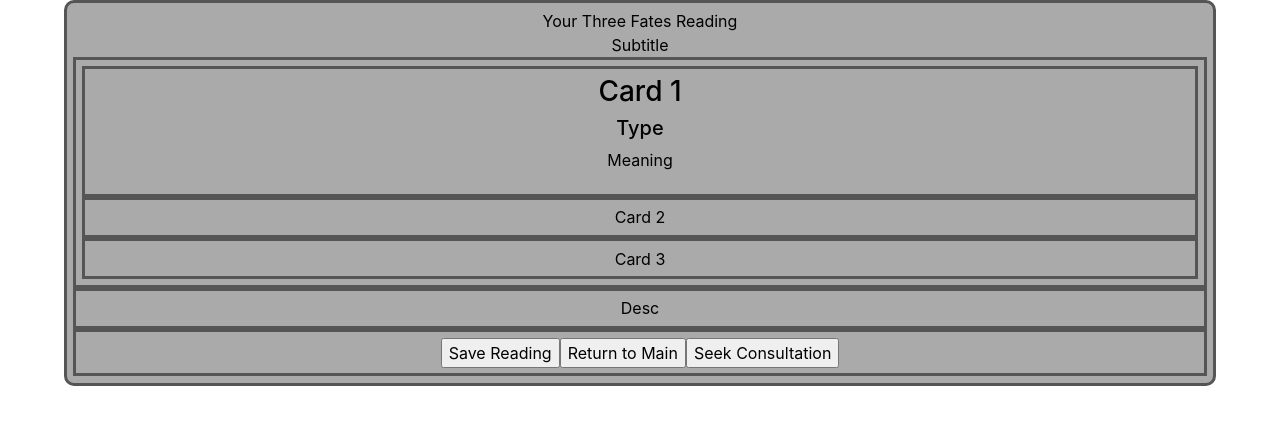
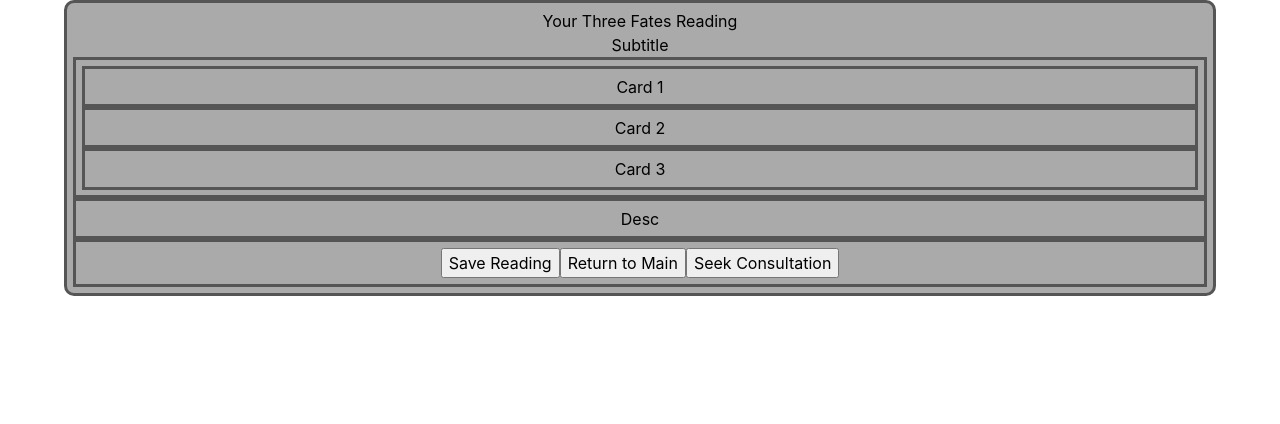
Before and after one commit to 220808-Java-React-Enterprise/ScapeGoats-P2-FrontEnd, a React (Create React App) app in the folder react-tarot/: page /draw in a window 1280 px wide. Shown: the top 424 px of the page. Built offline with nearby package versions, Linux system fonts and the light colour scheme.

Commit message:
Pre-merge commit for sept 17th Jon T update in main.

```diff
--- a/react-tarot/src/Components/Categories.tsx
+++ b/react-tarot/src/Components/Categories.tsx
@@ -5,6 +5,7 @@ import { useNavigate } from "react-router-dom";
 const CategoryPannel = () => {
 
     const navigate = useNavigate();
+
     function drawThree() {
         OuterAxios.get('/random?n=3').then(resp => {
             localStorage.setItem('cardsDrawn', JSON.stringify(resp.data.cards));
--- a/react-tarot/src/Components/Signup.tsx
+++ b/react-tarot/src/Components/Signup.tsx
@@ -1,11 +1,13 @@
 import {useEffect} from "react";
 import { useState } from "react";
-import { useNavigation } from "react-router-dom";
+import { useNavigate } from "react-router-dom";
 import InnerAxios from "../Utils/Config/InnerAxios";
 
 
 
 const Signup = () => {
+
+    const navigate = useNavigate();
 
     useEffect(() => {
         document.title = "Signup";
--- a/react-tarot/src/Components/ThreeFates.tsx
+++ b/react-tarot/src/Components/ThreeFates.tsx
@@ -1,37 +1,64 @@
-import { json } from "node:stream/consumers";
+
 import React, { useEffect } from "react";
 import "../Utils/CSS/ThreeFates.css"
-import OuterAxios from "../Utils/Config/OuterAxios";
+import { useNavigate } from "react-router-dom";
 
 
 const ThreeFates = () => {
 
     //const details = {"name_short":String, "name":String, "value":String, "value_int": Number, "type":String, "meaning_up":String, "meaning_rev":String, "desc":String }
+    const navigate = useNavigate();
 
+    var categ;
 
-    function placeCard() {
-        var cards: JSON[] =[];
+    function setCategLove() {
+        categ = 'love';
+    }
+
+    function placeCard(  ) {
+
 
         if(localStorage.getItem('cardsDrawn') != null) {
             let cards = JSON.parse(localStorage.cardsDrawn);
-            console.log(cards[0].name);
+            //console.log(cards[0].name);
+
             displayCardInfo( cards, 0, 'C1');
+            displayCardInfo( cards, 1, 'C2');
+            displayCardInfo( cards, 2, 'C3');
+
+            displayCardDescription();
         }
         else {
-            let cards = {"name_short":String, "name":String, "value":String, "value_int": Number, "type":String, "meaning_up":String, "meaning_rev":String, "desc":String }
-
+            alert('No cards have been drawn, just how did you get here!');
+            navigate('/');
         }
 
     }
 
     function displayCardInfo( cards : any[], x : number, id : string ) {
 
+            var c = cards[x];
             var card = document.getElementById(id);
 
             if(card != null) {
-                var c = cards[x];
-                card.innerHTML= c.name + '\n';
+                card.innerHTML= '<h4>' + c.name + '</h4>\n' +
+                                '<h6>' + c.type + '</h6>\n' +
+                                '<p>' + c.meaning_up + '</p>';
+
             }
+    }
+
+    function displayCardDescription( ) {
+
+        var desc = document.getElementById('Description');
+
+        if(desc != null) {
+            desc.innerHTML= '';
+        }
+    }
+
+    const returnToMain = () => {
+        navigate('/');
     }
 
 
@@ -42,19 +69,14 @@ const ThreeFates = () => {
                 <div className="Title">Your Three Fates Reading</div>
                 <div className="Sub-Title">Subtitle</div>
                 <div className="Card-Div">
-                    <div className="Card" id='C1' onMouseDown={placeCard}>
-                        <h3 id='cardName'>Card 1</h3>
-                        <h5 id='cardType'>Type</h5>
-                        <p id='cardMeaning'>Meaning</p>
-
-                    </div>
+                    <div className="Card" id='C1' onMouseDown={placeCard}>Card 1</div>
                     <div className="Card" id='C2'> Card 2</div>
                     <div className="Card" id='C3'>Card 3</div>
                 </div>
                 <div className="Description">Desc</div>
                 <div className="Navigation">
                     <input type='submit' value='Save Reading' />
-                    <input type='submit' value='Return to Main'/>
+                    <input type='submit' value='Return to Main' onClick={returnToMain}/>
                     <input type='submit' value='Seek Consultation'/>
                 </div>
             </div>
```
